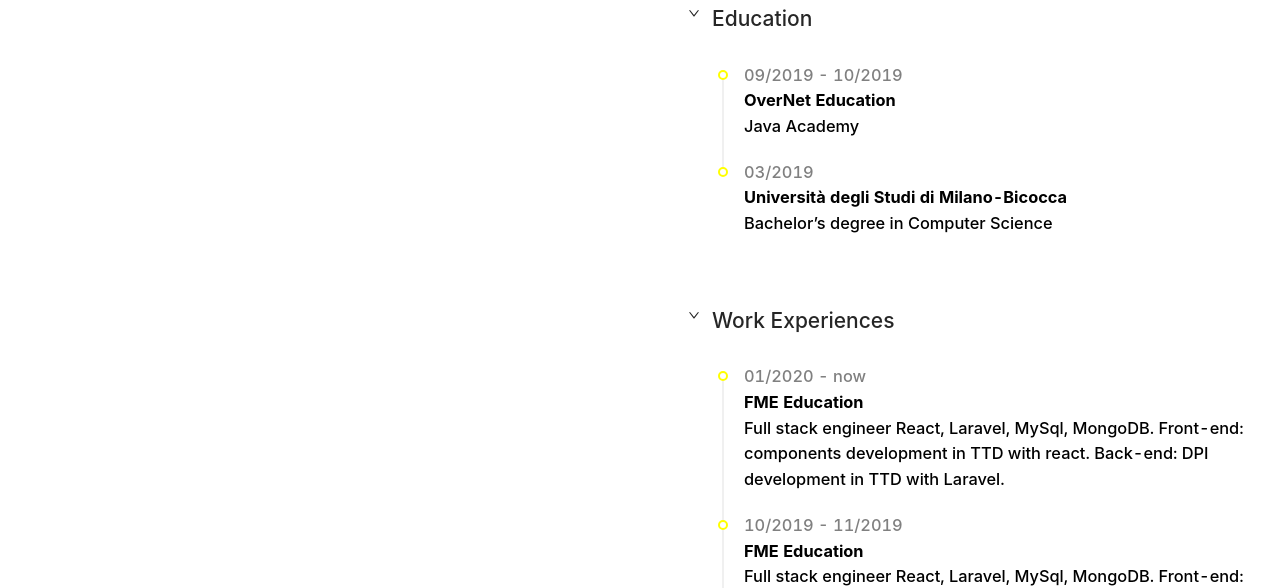
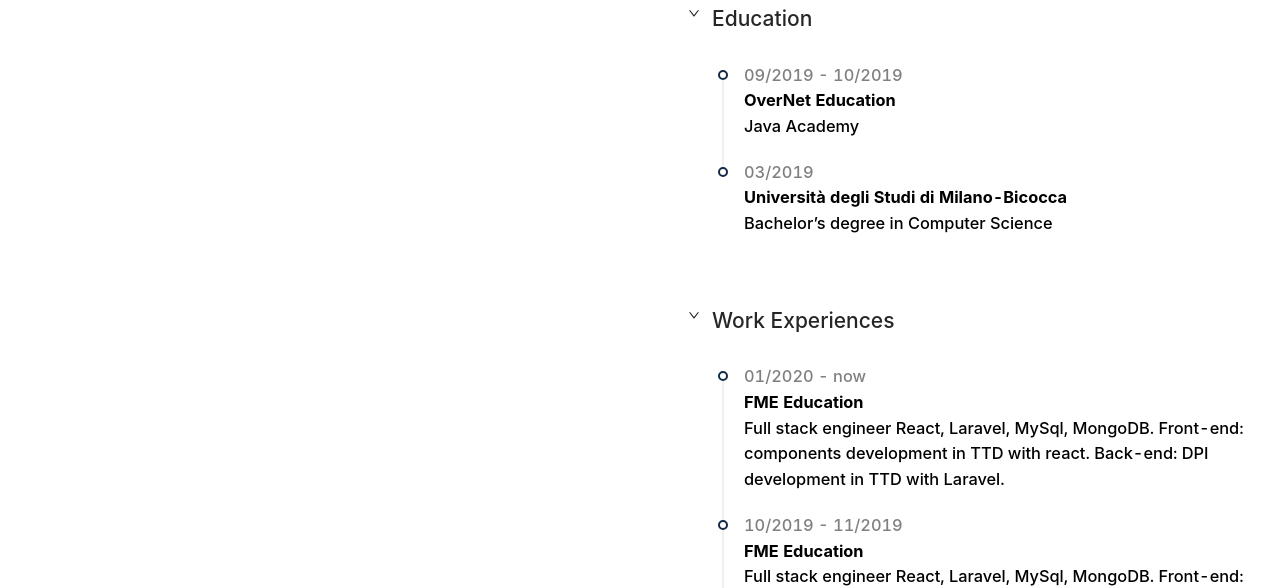
Before and after one commit to NicolaDipintoDev/cv.assignment, a React (Create React App) app in the folder cv-assignment/: page / in a window 1280 px wide. Shown: the part 158-746 px from the top of the page. Built offline with nearby package versions, Linux system fonts and the light colour scheme.

Commit message:
fix timeline circle color

```diff
--- a/cv-assignment/src/components/Content/container/rightSide/timelinecomponent/TimeLineComponent.js
+++ b/cv-assignment/src/components/Content/container/rightSide/timelinecomponent/TimeLineComponent.js
@@ -7,7 +7,7 @@
 const TimeLineComponent = ({ items }) => (
   <Timeline>
     {items.map(item => (
-      <Timeline.Item color="yellow" key={item.date}>
+      <Timeline.Item color='#132B45' key={item.date}>
         <TimeLineItemContent
           contents={[
             { class: "timeLine date", text: item.date },
```
